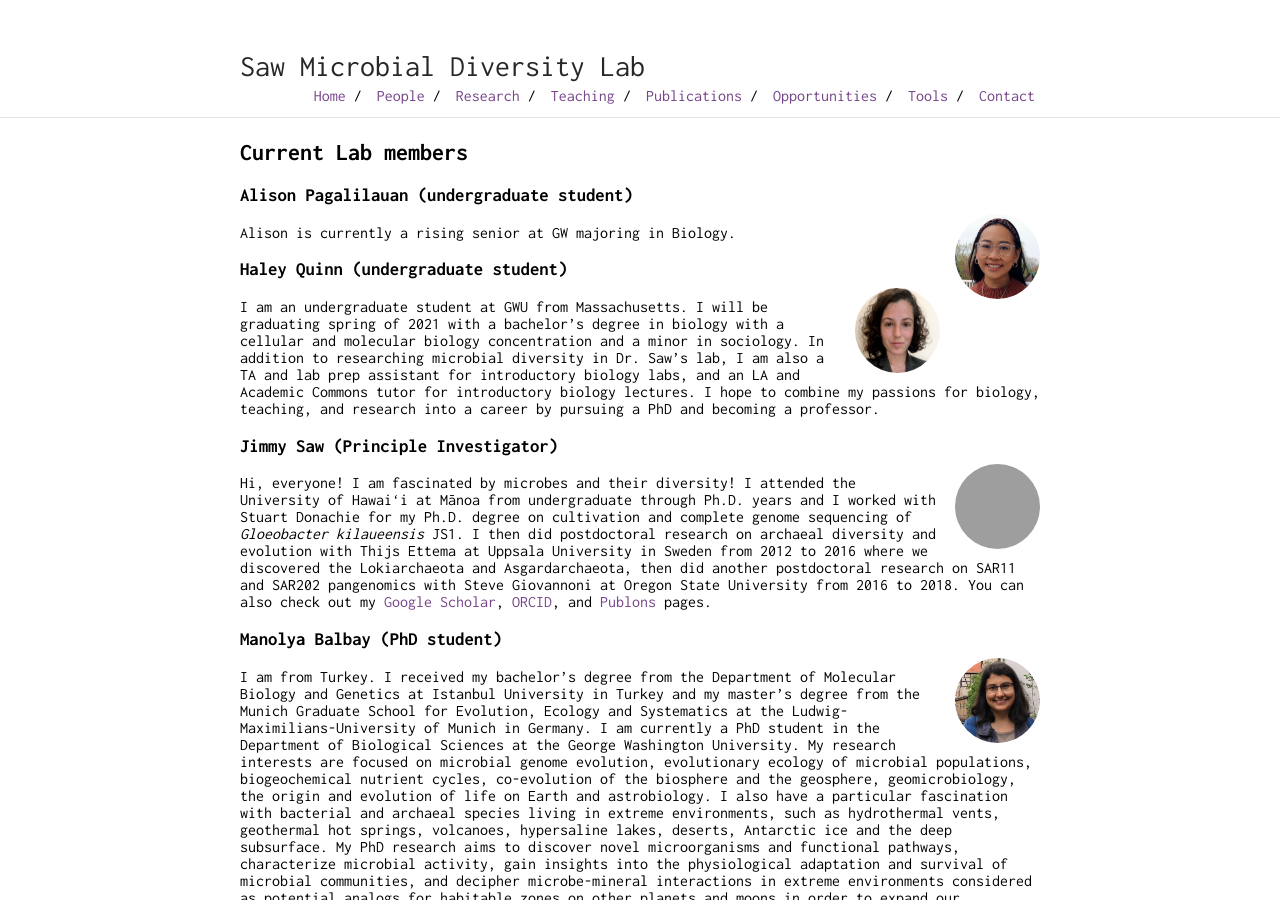
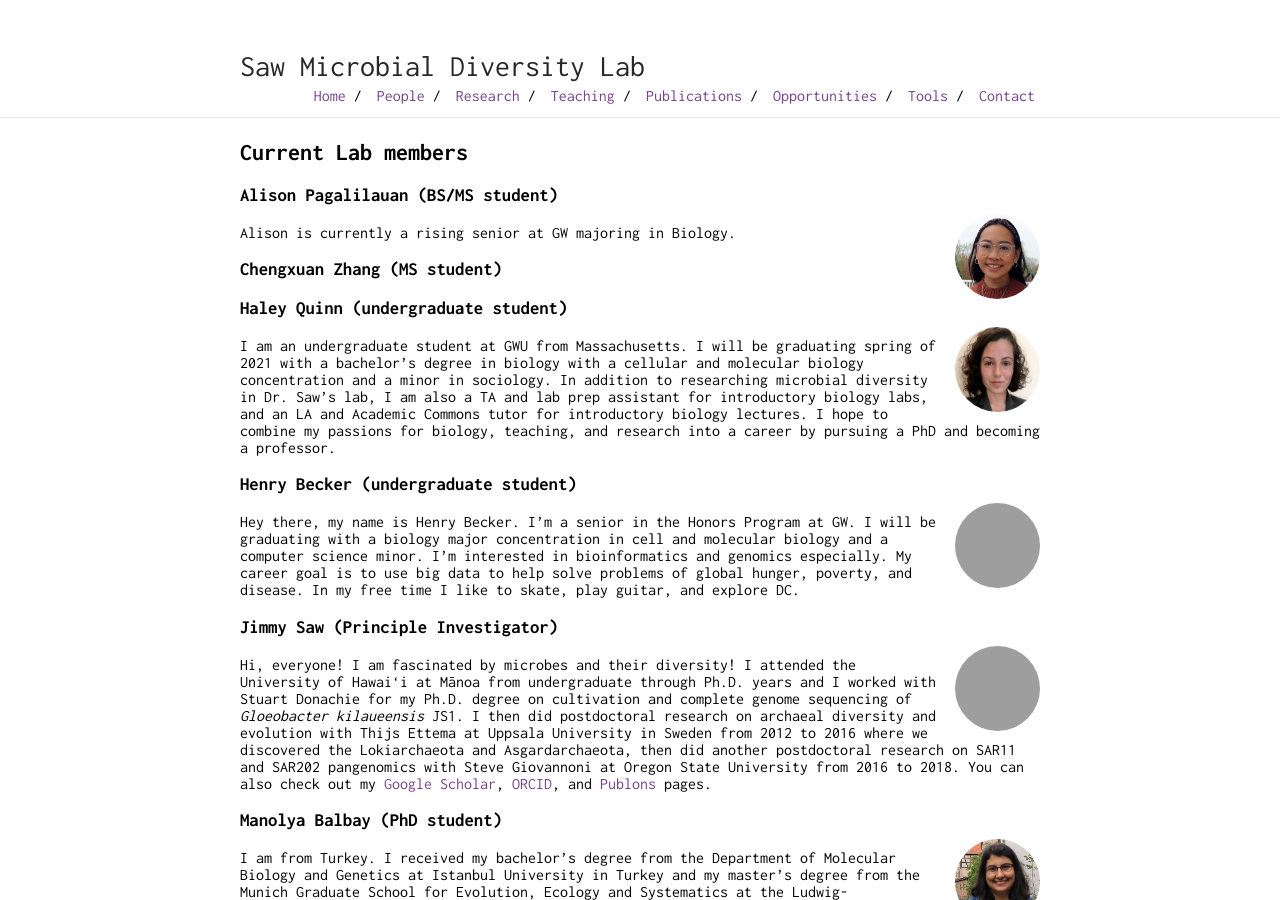
Before and after one commit to jimmysaw/jimmysaw.github.io, a Jekyll site: the page built from people.md, in a window 1280 px wide and 900 px high. Built offline with Jekyll 4.4.1, drawn with Linux system fonts in a browser that asks for light colours; our own code applies the rules of GitHub Pages for plain Markdown files; grey boxes are pictures that could not be loaded.

Commit message:
added Henry and Chengxuan to the people list

```diff
--- a/people.md
+++ b/people.md
@@ -5,17 +5,25 @@ is_contact: true
 
 ## Current Lab members
 
-### Alison Pagalilauan (undergraduate student)
+### Alison Pagalilauan (BS/MS student)
 
 <img class="profile-picture" src="images/ap.jpg">
 
 Alison is currently a rising senior at GW majoring in Biology.
+
+### Chengxuan Zhang (MS student)
 
 ### Haley Quinn (undergraduate student)
 
 <img class="profile-picture" src="images/hq.jpg">
 
 I am an undergraduate student at GWU from Massachusetts. I will be graduating spring of 2021 with a bachelor’s degree in biology with a cellular and molecular biology concentration and a minor in sociology. In addition to researching microbial diversity in Dr. Saw’s lab, I am also a TA and lab prep assistant for introductory biology labs, and an LA and Academic Commons tutor for introductory biology lectures. I hope to combine my passions for biology, teaching, and research into a career by pursuing a PhD and becoming a professor.
+
+### Henry Becker (undergraduate student)
+
+<img class="profile-picture" src="images/henryb.jpg">
+
+Hey there, my name is Henry Becker. I'm a senior in the Honors Program at GW. I will be graduating with a biology major concentration in cell and molecular biology and a computer science minor. I'm interested in bioinformatics and genomics especially. My career goal is to use big data to help solve problems of global hunger, poverty, and disease. In my free time I like to skate, play guitar, and explore DC.
 
 ### Jimmy Saw (Principle Investigator)
 
```
